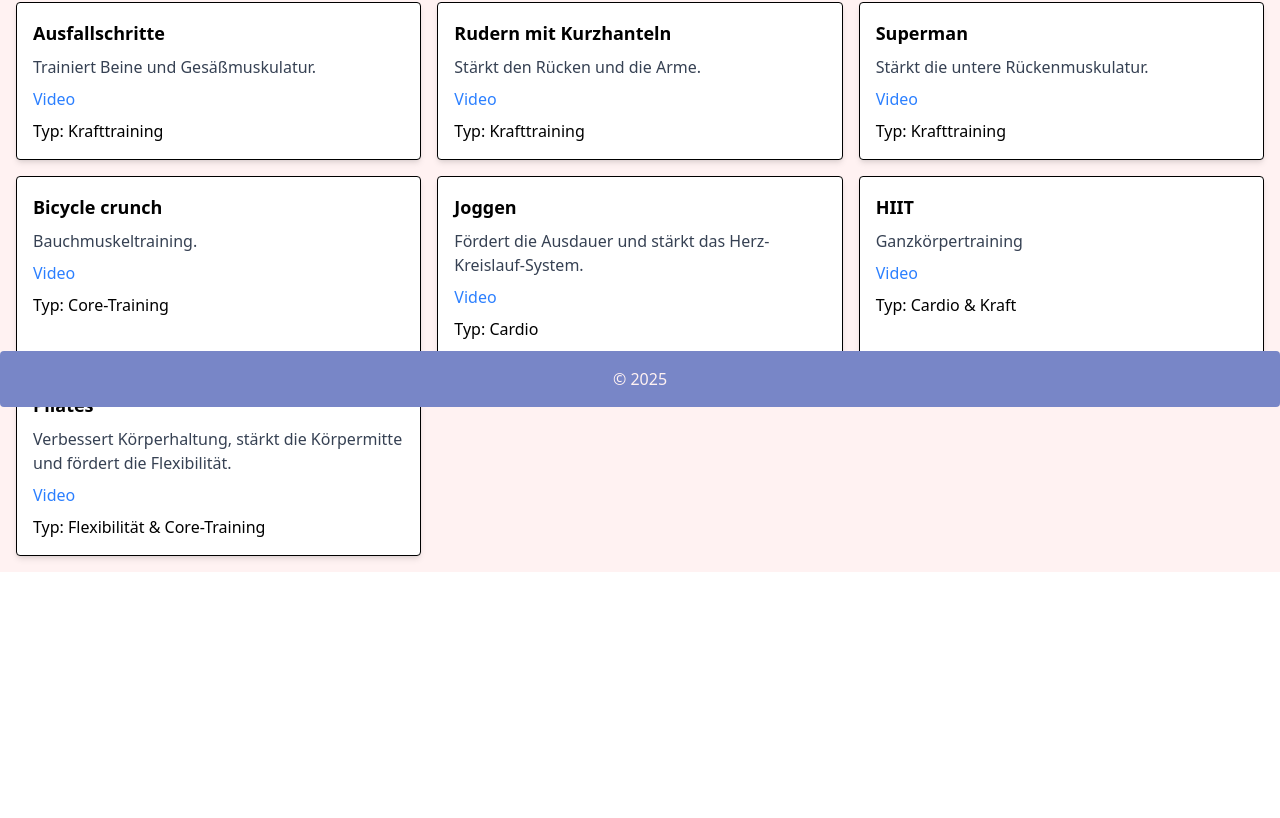
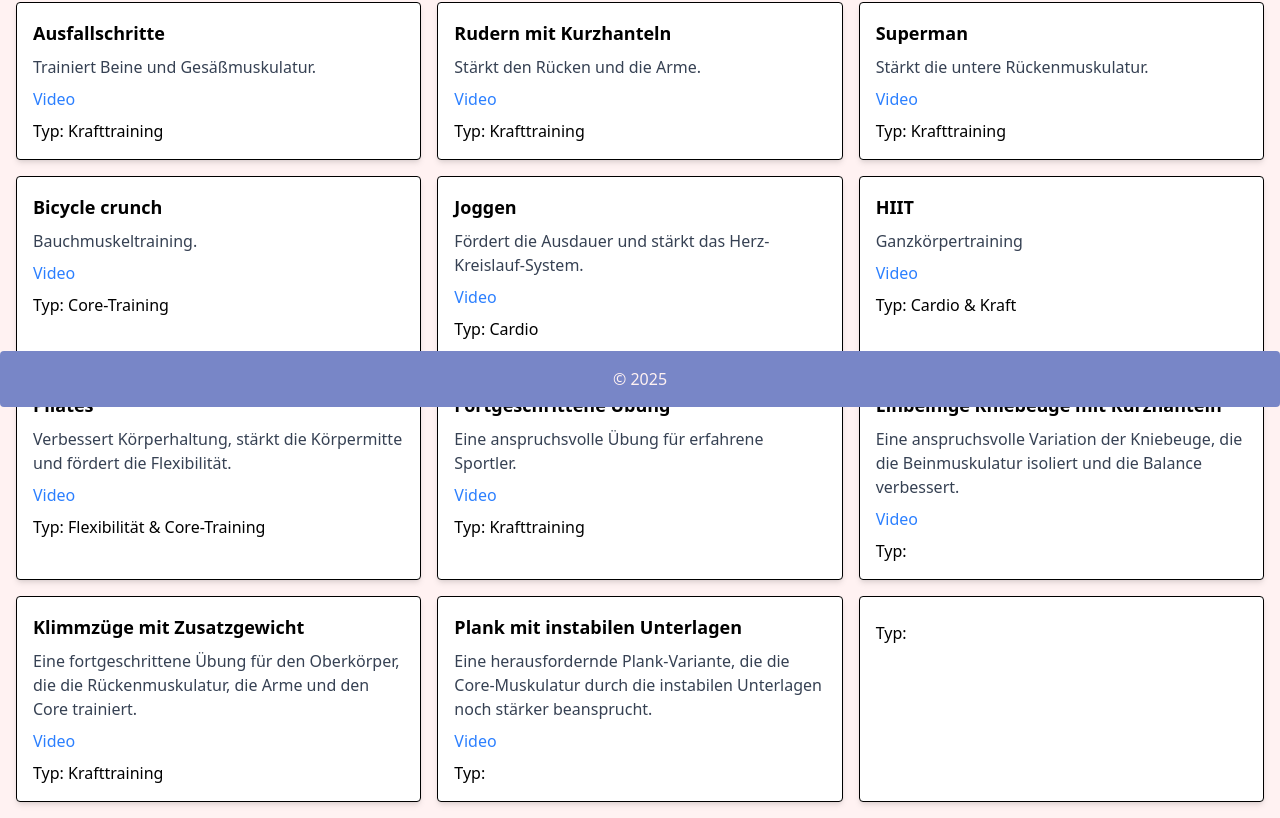
Before and after one commit to team-holos/holos-app, a React (Vite) app in the folder frontend/: page /fitness in a window 1280 px wide. Shown: the part 393-1211 px from the top of the page. Before the commit the page ends 965 px from the top, so only its background shows below. Built offline with nearby package versions, Linux system fonts and the light colour scheme; no server answers.

Commit message:
deleted goal function

```diff
--- a/frontend/src/components/GoalFilter.jsx
+++ b/frontend/src/components/GoalFilter.jsx
@@ -6,7 +6,6 @@ function GoalFilter({ currentGoal, onChange }) {
     "Gewichtsverlust",
     "Fettabbau",
     "Ausdauertraining",
-    "Allgemeine Fitness",
   ];
 
   return (
@@ -16,7 +15,7 @@ function GoalFilter({ currentGoal, onChange }) {
       </label>
       <select
         id="goal"
-        value={currentGoal} // Wichtig: Aktuelles Ziel anzeigen
+        value={currentGoal}
         onChange={(e) => onChange(e.target.value)}
         className="mt-1 block w-full rounded-md border-gray-300 shadow-sm focus:border-indigo-500 focus:ring focus:ring-indigo-200 sm:text-sm"
       >
--- a/frontend/src/pages/FitnessPage.jsx
+++ b/frontend/src/pages/FitnessPage.jsx
@@ -110,8 +110,52 @@ const FitnessPage = () => {
       description: "Verbessert Körperhaltung, stärkt die Körpermitte und fördert die Flexibilität.",
       video: "https://www.youtube.com/watch?v=IXi2tcj3Buo",
       type: "Flexibilität & Core-Training"
-    }
+    },
+
+    {
+      id: 11,
+      name: "Fortgeschrittene Übung",
+      category: "Krafttraining",
+      goal: "Muskelaufbau",
+      level: "Profi",
+      description: "Eine anspruchsvolle Übung für erfahrene Sportler.",
+      video: "https://www.youtube.com/watch?v=IffvFfniORk",
+      type: "Krafttraining"
+    },
+    {
+      id: 12,
+      name: "Einbeinige Kniebeuge mit Kurzhanteln",
+      category: "Krafttraining",
+      goal: "Muskelaufbau, Balance, Core-Stabilität",
+      level: "Profi",
+      description: "Eine anspruchsvolle Variation der Kniebeuge, die die Beinmuskulatur isoliert und die Balance verbessert.",
+      video: "https://www.youtube.com/watch?v=beispielvideo",
+    },
+    {
+      id: 13,
+      name: "Klimmzüge mit Zusatzgewicht",
+      category: "Krafttraining",
+      goal: "Muskelaufbau, Kraftzuwachs",
+      level: "Profi",
+      description: "Eine fortgeschrittene Übung für den Oberkörper, die die Rückenmuskulatur, die Arme und den Core trainiert.",
+      video: "https://www.youtube.com/watch?v=beispielvideo",
+      type: "Krafttraining"
+    },
+    {
+      id: 14,
+      name: "Plank mit instabilen Unterlagen",
+      category: "Core-Training",
+      goal: "Core-Stabilität, Kraftausdauer",
+      level: "Profi",
+      description: "Eine herausfordernde Plank-Variante, die die Core-Muskulatur durch die instabilen Unterlagen noch stärker beansprucht.",
+      video: "https://www.youtube.com/watch?v=beispielvideo",
+    },
+    {
+
+    },
+
   ];
+
 
   useEffect(() => {
     const filteredExercises = exercisesData.filter(exercise => {
```
